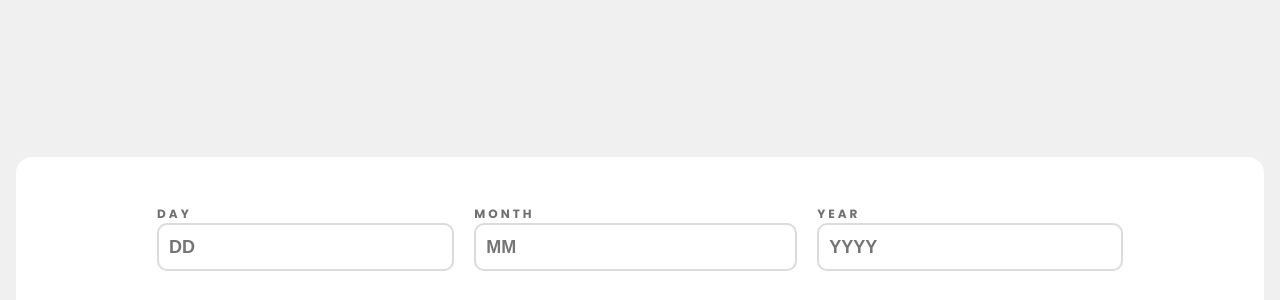
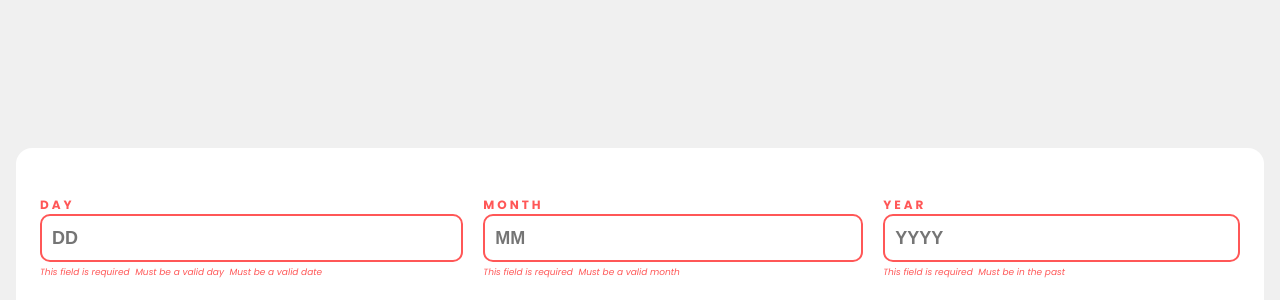
Before and after one commit to ricardo1003/Age-calculator-app, a plain HTML site: page index.html in a window 1280 px wide. Shown: the top 300 px of the page. Drawn offline with Linux system fonts and the light colour scheme.

Commit message:
added error states, no JS

```diff
--- a/css/styles.css
+++ b/css/styles.css
@@ -37,6 +37,25 @@ label{
     font-size: 0.75em;
     letter-spacing: 3px;
 }
+label span{
+    display: none;
+    letter-spacing: 0;
+    font-weight: 400;
+    font-style: italic;
+    font-size: .75em;
+}
+label span.emptyInput{
+    display: inline;
+}
+label span.invalidInput{
+    display: inline;
+}
+label span.invalidDate{
+    display: inline;
+}
+label.incorrectInput{
+    color: hsl(0, 100%, 67%);
+}
 input{
     width: 100%;
     height: 3rem;
@@ -50,6 +69,9 @@ input{
     -moz-border-radius: 10px;
     -ms-border-radius: 10px;
     -o-border-radius: 10px;
+}
+label.incorrectInput input{
+    border: 2px solid hsl(0, 100%, 67%);
 }
 input:focus{
     outline: none;
--- a/index.html
+++ b/index.html
@@ -16,14 +16,21 @@
   <main>
     <form>
       <div class="labels">
-        <label for="day">DAY
+        <label for="day" class="incorrectInput">DAY
           <input type="number" id="day" placeholder="DD">
+          <span class="emptyInput">This field is required</span>
+          <span class="invalidInput">Must be a valid day</span>
+          <span class="invalidDate">Must be a valid date</span>
         </label>
-        <label for="month">MONTH
+        <label for="month" class="incorrectInput">MONTH
           <input type="number" id="month" placeholder="MM">
+          <span class="emptyInput">This field is required</span>
+          <span class="invalidInput">Must be a valid month</span>
         </label>
-        <label for="year">YEAR
+        <label for="year" class="incorrectInput">YEAR
           <input type="number" id="year" placeholder="YYYY">
+          <span class="emptyInput">This field is required</span>
+          <span class="invalidInput">Must be in the past</span>
         </label>
       </div>
       <div class="line"></div>
```
